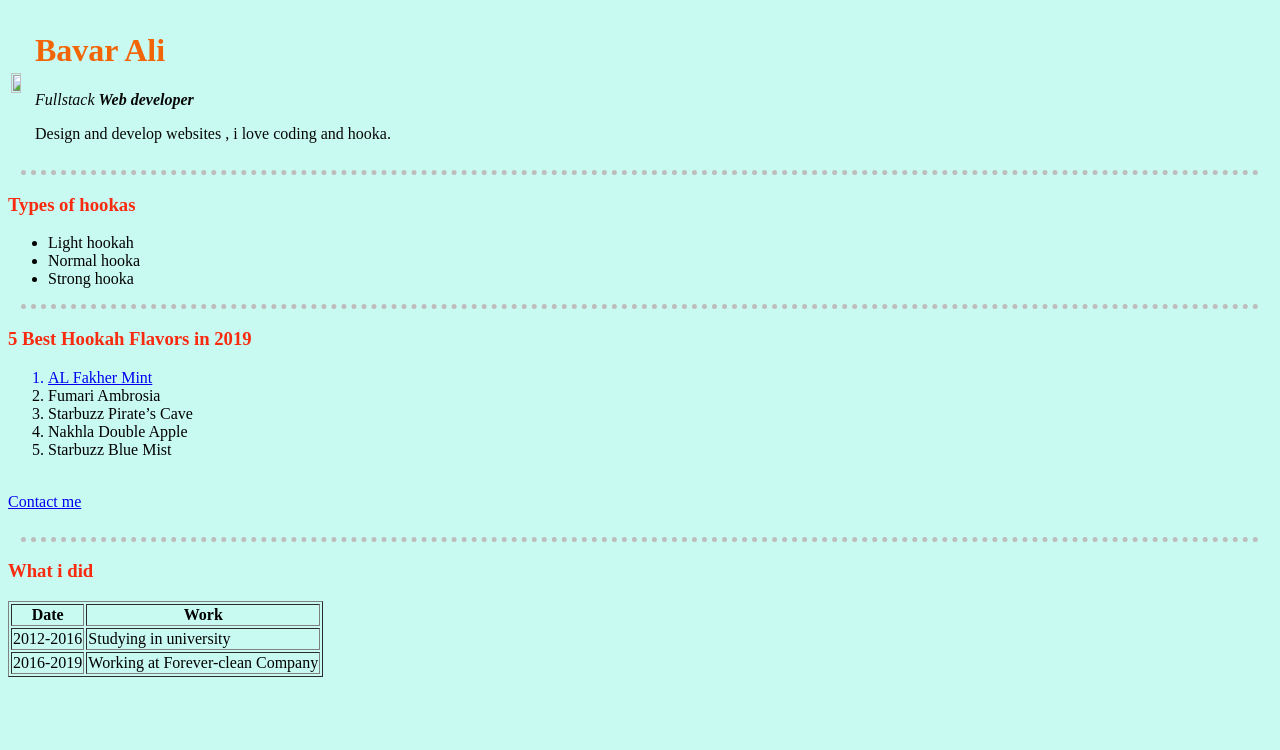
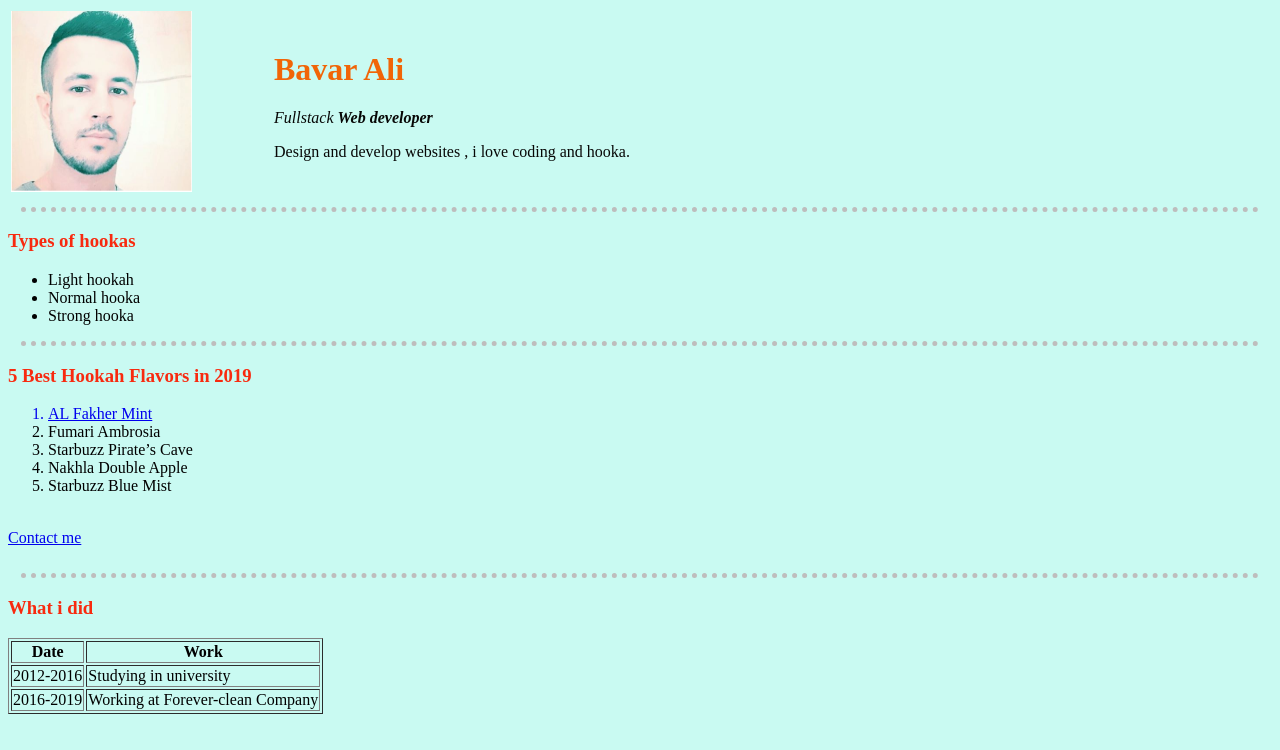
Before and after one commit to bawar-bawar/cv, a plain HTML site: page index.html in a window 1280 px wide. Drawn offline with Linux system fonts and the light colour scheme.

Commit message:
Update index.html

```diff
--- a/index.html
+++ b/index.html
@@ -11,7 +11,7 @@
 
   <table>
     <tr>
-      <td><img src="images/bawar.png" alt="" </td> <td>
+      <td><img src="bawar.png" alt="" </td> <td>
         <h1>Bavar Ali</h1>
         <p><em>Fullstack <strong>Web developer</strong></em></p>
         <p>Design and develop websites , i love coding and hooka.</p>
```
